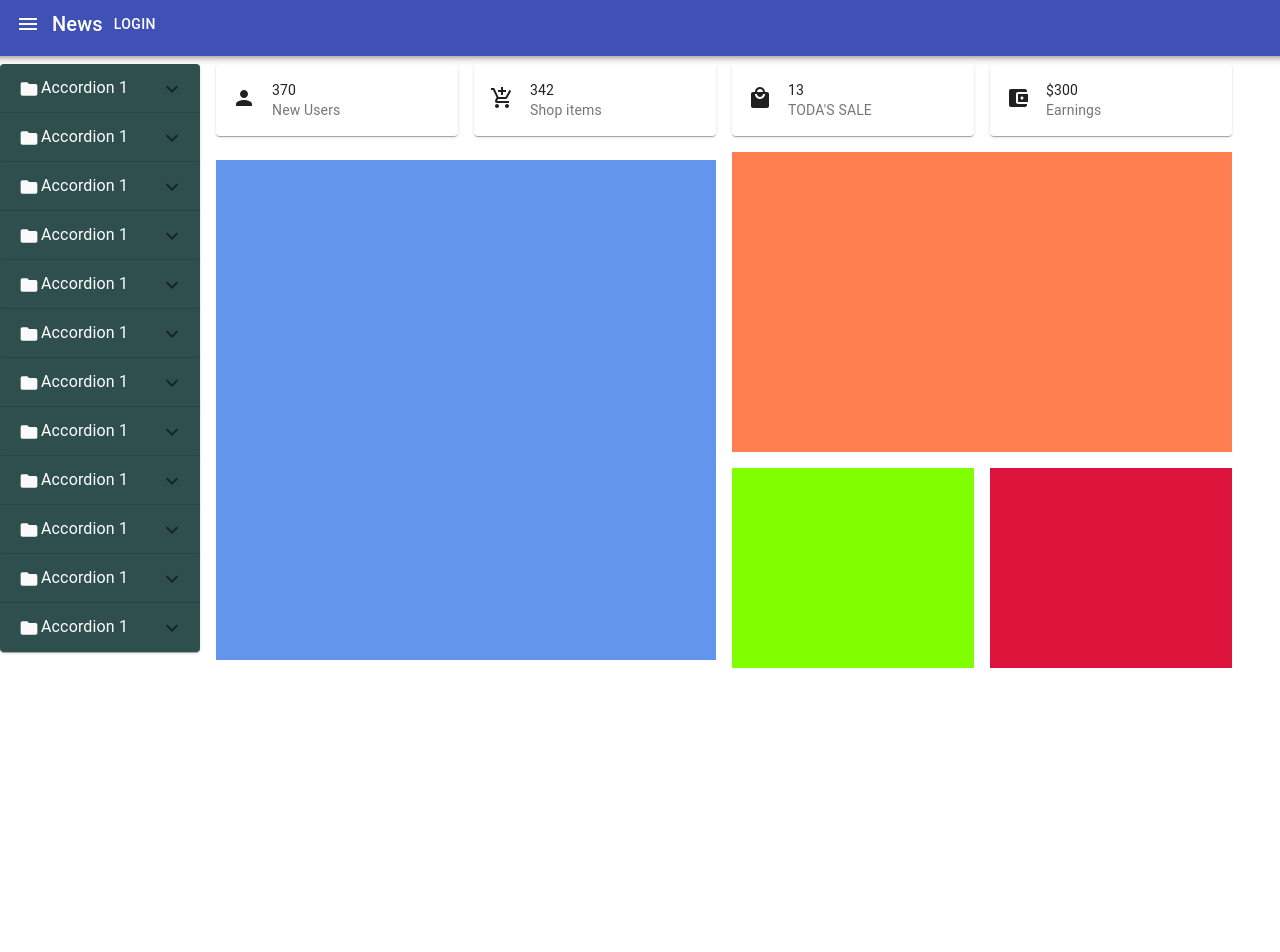
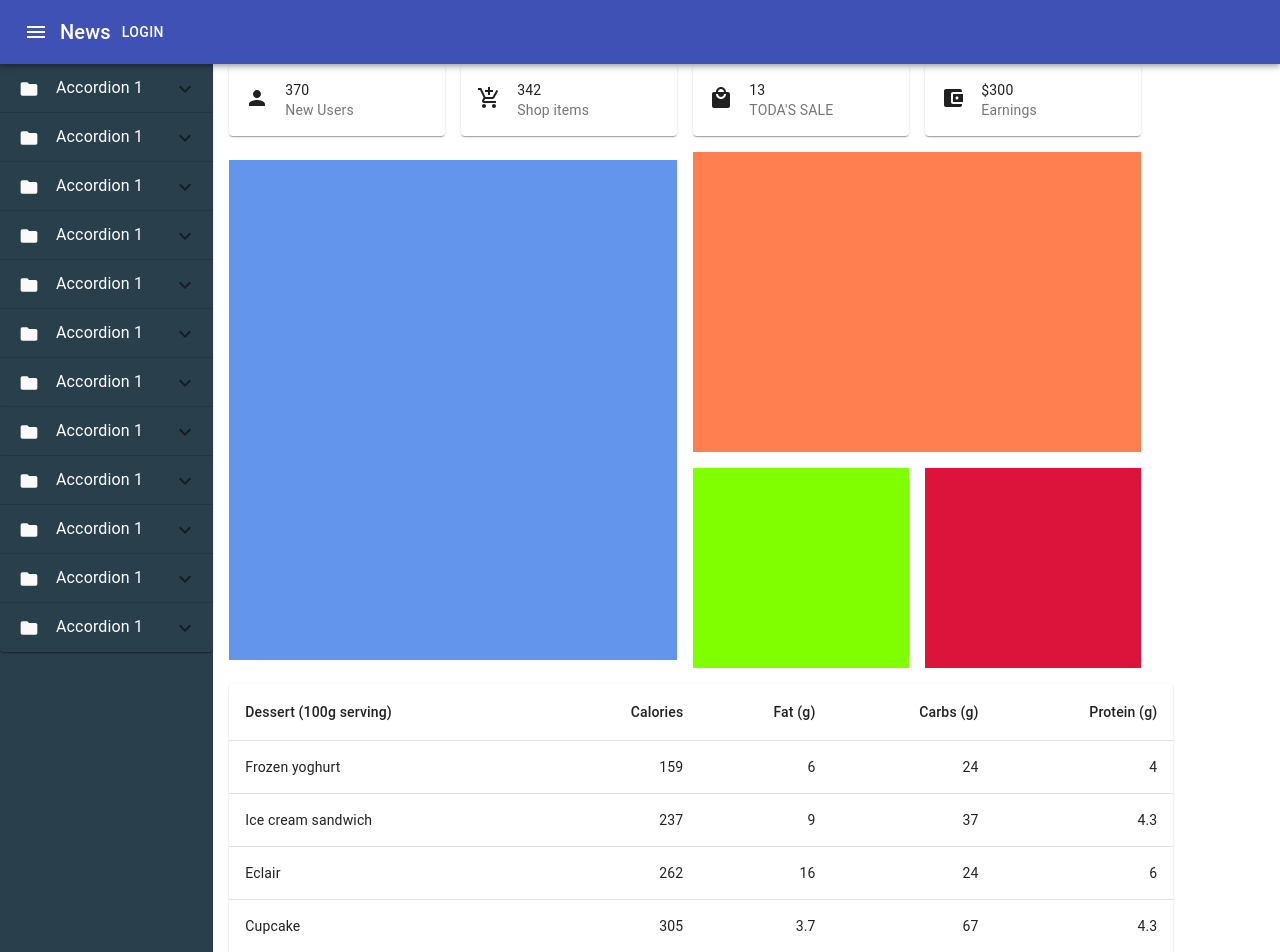
Before and after one commit to plamen1982/sample-by-pax-open-source, a React (Create React App) app: page / in a window 1280 px wide. Shown: the top 952 px of the page. Before the commit the page ends 800 px from the top, so only its background shows below. Built offline with nearby package versions, Linux system fonts and the light colour scheme.

Commit message:
Table added to the admin page

```diff
--- a/src/App.js
+++ b/src/App.js
@@ -20,13 +20,22 @@ import IconButton from '@material-ui/core/IconButton';
 import Avatar from '@material-ui/core/Avatar';
 import MenuIcon from '@material-ui/icons/Menu';
 import FolderIcon from '@material-ui/icons/Folder';
+import Table from '@material-ui/core/Table';
+import TableBody from '@material-ui/core/TableBody';
+import TableCell from '@material-ui/core/TableCell';
+import TableContainer from '@material-ui/core/TableContainer';
+import TableHead from '@material-ui/core/TableHead';
+import TableRow from '@material-ui/core/TableRow';
+import Paper from '@material-ui/core/Paper';
+
 
 import './App.css';
 
-function App() {
+const App = () => {
   return (
     // Layout for the admin panel
-   <Grid container spacing={2} alignItems="flex-start">
+   <Grid container alignItems="flex-start">
+     {/* Appbar or the Header for the admin page */}
       <AppBar position="static">
         <Toolbar>
           <IconButton edge="start" color="inherit" aria-label="menu">
@@ -39,7 +48,7 @@ function App() {
         </Toolbar>
       </AppBar>
      {/* Sidebar menu for the admin panel */}
-     <Grid item xs={2}>
+     <Grid item xs={2} style={{backgroundColor: '#2a3f4c', height:'1000px', marginRight:'16px'}}>
         <SideBarAccordion />
         <SideBarAccordion />
         <SideBarAccordion />
@@ -54,7 +63,7 @@ function App() {
         <SideBarAccordion />
      </Grid>
      {/* Admin panel */}
-     <Grid item container xs={10} spacing={2}>
+     <Grid item container xs={9} spacing={2}>
        {/* Left side of the admin panel */}
        <Grid item container xs={6} spacing={2}>
          <Grid item xs={6}>
@@ -85,6 +94,11 @@ function App() {
           <PlaceholderComponent backgroundColor="#DC143C" width="100%" height="200px" />
         </Grid>
        </Grid>
+      {/* Statistics table at the bottom of the page */}
+      {/* TODO Fix the problem with xs={12} */}
+       <Grid xs={12} item container>
+         <BasicTable></BasicTable>
+       </Grid>
      </Grid>
    </Grid>
   );
@@ -108,13 +122,13 @@ const CustomerCard = ({ materialUiIconComponent, customerHeaderTitle, customerSu
 
 const SideBarAccordion = () => {
   return (
-      <Accordion style={{ backgroundColor: '#2F4F4F', color: 'white' }}>
+      <Accordion style={{ backgroundColor: '#2a3f4c', color: 'white' }}>
         <AccordionSummary
           expandIcon={<ExpandMoreIcon />}
           aria-controls="panel1a-content"
           id="panel1a-header"
         >
-        <Avatar style={{width: '25px', height: '25px', backgroundColor: 'transparent'}}>
+        <Avatar style={{width: '25px', height: '25px', backgroundColor: 'transparent', marginRight: '15px'}}>
           <FolderIcon fontSize="small" />
         </Avatar>
           <Typography >Accordion 1</Typography>
@@ -130,9 +144,52 @@ const SideBarAccordion = () => {
 }
 
 const PlaceholderComponent = ({ width, height, backgroundColor }) => {
-
   return (
     <Box style={{ backgroundColor, height, width }} />
   );
 }
+
+function createData(name, calories, fat, carbs, protein) {
+  return { name, calories, fat, carbs, protein };
+}
+
+const rows = [
+  createData('Frozen yoghurt', 159, 6.0, 24, 4.0),
+  createData('Ice cream sandwich', 237, 9.0, 37, 4.3),
+  createData('Eclair', 262, 16.0, 24, 6.0),
+  createData('Cupcake', 305, 3.7, 67, 4.3),
+  createData('Gingerbread', 356, 16.0, 49, 3.9),
+];
+
+const BasicTable = () => {
+
+  return (
+    <TableContainer component={Paper}>
+      <Table aria-label="simple table">
+        <TableHead>
+          <TableRow>
+            <TableCell>Dessert (100g serving)</TableCell>
+            <TableCell align="right">Calories</TableCell>
+            <TableCell align="right">Fat&nbsp;(g)</TableCell>
+            <TableCell align="right">Carbs&nbsp;(g)</TableCell>
+            <TableCell align="right">Protein&nbsp;(g)</TableCell>
+          </TableRow>
+        </TableHead>
+        <TableBody>
+          {rows.map((row) => (
+            <TableRow key={row.name}>
+              <TableCell component="th" scope="row">
+                {row.name}
+              </TableCell>
+              <TableCell align="right">{row.calories}</TableCell>
+              <TableCell align="right">{row.fat}</TableCell>
+              <TableCell align="right">{row.carbs}</TableCell>
+              <TableCell align="right">{row.protein}</TableCell>
+            </TableRow>
+          ))}
+        </TableBody>
+      </Table>
+    </TableContainer>
+  );
+}
 export default App;
```
Also changed, not shown: 2 other files (tests, documents, lock files or other folders).
